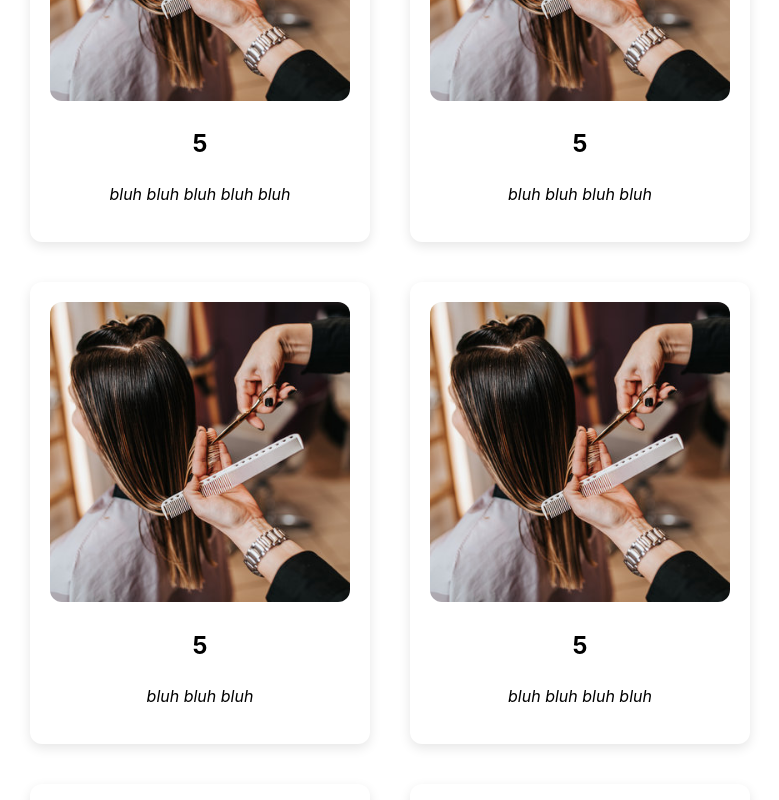
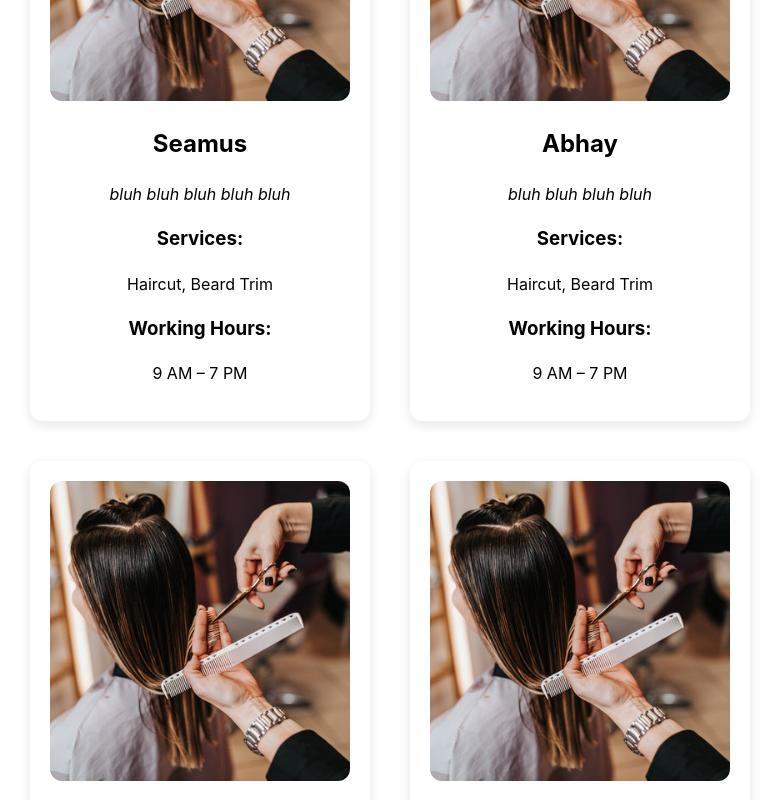
Before and after one commit to seamuscon8/Team4Hack4Impact, a Next.js app: page /about in a window 1280 px wide. Shown: the part 1840-2640 px from the top of the page, without its empty margins (250-1029 px from the left). Built offline with nearby package versions, Linux system fonts and the light colour scheme.

Commit message:
fix: Update Barber schema and mock profiles to include services and working hours

```diff
--- a/src/app/about/page.tsx
+++ b/src/app/about/page.tsx
@@ -5,17 +5,45 @@ import { BarberCard, createBarber } from "@/components/Barber";
 
 // Creating mock barber profiles
 const barbers = [
-  createBarber("Seamus", 5.0, "bluh bluh bluh bluh bluh", "/images/haircut-stock.jpg"),
+  createBarber(
+    1,
+    "Seamus",
+    "bluh bluh bluh bluh bluh",
+    "/images/haircut-stock.jpg",
+    ["Haircut", "Beard Trim"],
+    "9 AM – 7 PM",
+  ),
 
-  createBarber("Abhay", 5.0, "bluh bluh bluh bluh", "/images/haircut-stock.jpg"),
+  createBarber(
+    2,
+    "Abhay",
+    "bluh bluh bluh bluh",
+    "/images/haircut-stock.jpg",
+    ["Haircut", "Beard Trim"],
+    "9 AM – 7 PM",
+  ),
 
-  createBarber("Arnav", 5.0, "bluh bluh bluh", "/images/haircut-stock.jpg"),
+  createBarber(3, "Arnav", "bluh bluh bluh", "/images/haircut-stock.jpg", ["Haircut", "Beard Trim"], "9 AM – 7 PM"),
 
-  createBarber("Christian", 5.0, "bluh bluh bluh bluh ", "/images/haircut-stock.jpg"),
+  createBarber(
+    4,
+    "Christian",
+    "bluh bluh bluh bluh ",
+    "/images/haircut-stock.jpg",
+    ["Haircut", "Beard Trim"],
+    "9 AM – 7 PM",
+  ),
 
-  createBarber("Miles", 5.0, "bluh bluh bluh bluh bluh", "/images/haircut-stock.jpg"),
+  createBarber(
+    5,
+    "Miles",
+    "bluh bluh bluh bluh bluh",
+    "/images/haircut-stock.jpg",
+    ["Haircut", "Beard Trim"],
+    "9 AM – 7 PM",
+  ),
 
-  createBarber("Angele", 5.0, "bluh bluh bluh", "/images/haircut-stock.jpg"),
+  createBarber(6, "Angele", "bluh bluh bluh", "/images/haircut-stock.jpg", ["Haircut", "Beard Trim"], "9 AM – 7 PM"),
 ];
 
 export default function About() {
--- a/src/components/Barber.tsx
+++ b/src/components/Barber.tsx
@@ -2,7 +2,7 @@ import styles from "styles/barber.module.css";
 import Image from "next/image";
 
 export type Barber = {
-  id: string;
+  id: number;
   name: string;
   bio: string;
   imageUrl: string;
@@ -11,7 +11,7 @@ export type Barber = {
 };
 
 export function createBarber(
-  id: string,
+  id: number,
   name: string,
   bio: string,
   imageUrl: string,
@@ -31,8 +31,11 @@ export function BarberCard({ barber }: BarberProps) {
       <Image src={barber.imageUrl} alt={barber.name} width={290} height={250} className={styles.barberImage} />
 
       <h2>{barber.name}</h2>
-
       <p className={styles.barberBio}>{barber.bio}</p>
+      <h3>Services:</h3>
+      <p>{barber.services.join(", ")}</p>
+      <h3>Working Hours:</h3>
+      <p>{barber.workingHours}</p>
     </div>
   );
 }
```
